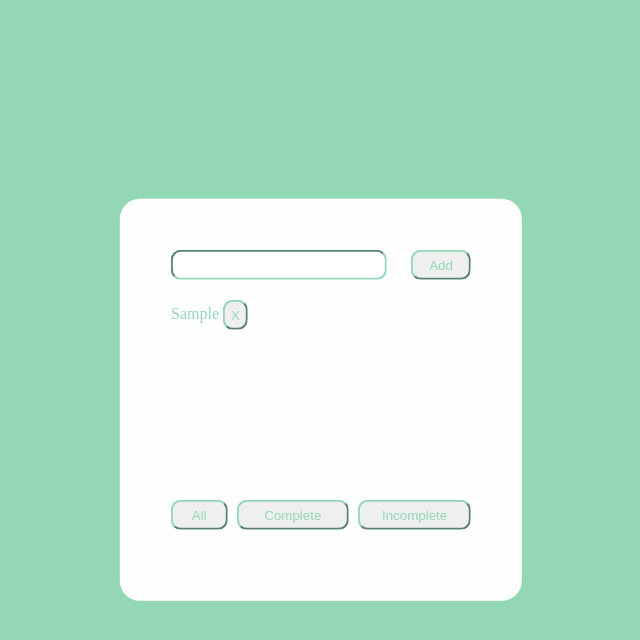
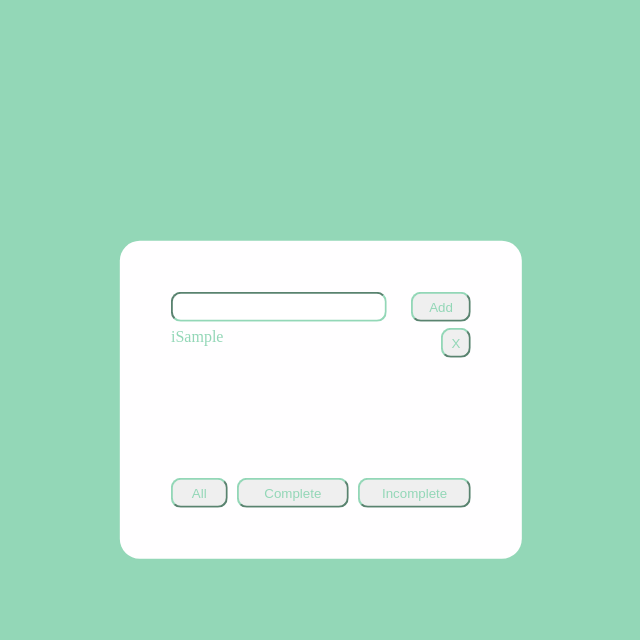
Before and after one commit to yonatanhf/to-do, a React app: page / in a window 1280 px wide. Both pictures are taken after typing "Sample" into the empty fields and a click on the button "Add". Shown: the top 640 px of the page, without its empty margins (319-959 px from the left). Built offline with nearby package versions, Linux system fonts and the light colour scheme.

Commit message:
css: small style fix

```diff
--- a/src/components/List/List.tsx
+++ b/src/components/List/List.tsx
@@ -10,9 +10,12 @@ interface Element {
 }
 
 const ToDoElement: React.FC<Element> = ({ value, onDelete }: Element) => (
-  <div>
-    {value}
-    {' '}
+  <div className="todo-element">
+    <span className="todo-element-label">
+      {' '}
+i
+      {value}
+    </span>
     <Button id={value} label="X" onclick={(): any => { onDelete(value); }} />
   </div>
 );
--- a/src/components/List/list.css
+++ b/src/components/List/list.css
@@ -1,6 +1,6 @@
 #to-do-lists {
     width: 300px;
-    height: 300px;
+    min-height: 100px;
     position: absolute;
     padding: 4%;
     left: 50%;
@@ -16,9 +16,17 @@
     display: grid;
     grid-template-columns: 4fr 1fr;
 }
+.todo-element{
+    display: grid;
+    grid-template-columns: 9fr 1fr;
+}
+.todo-element-label:hover{
+    text-decoration:underline;
+}
 #todo-list-options{
     display: grid;
     grid-template-columns: 1fr 2fr 2fr;
+    padding-top: 2%;
     grid-column-gap: 3%;
 }
 input {
```
